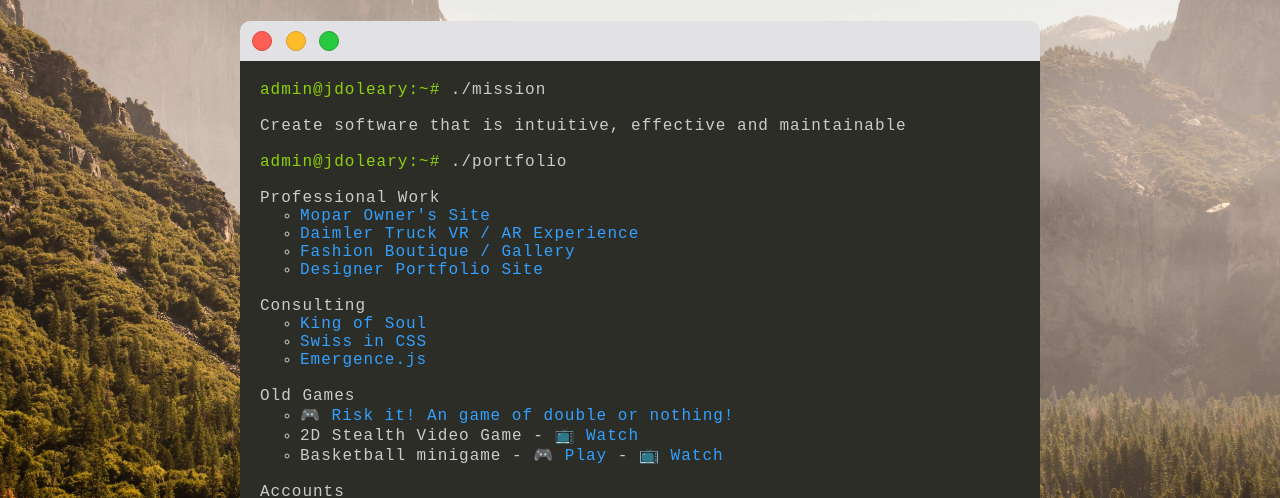
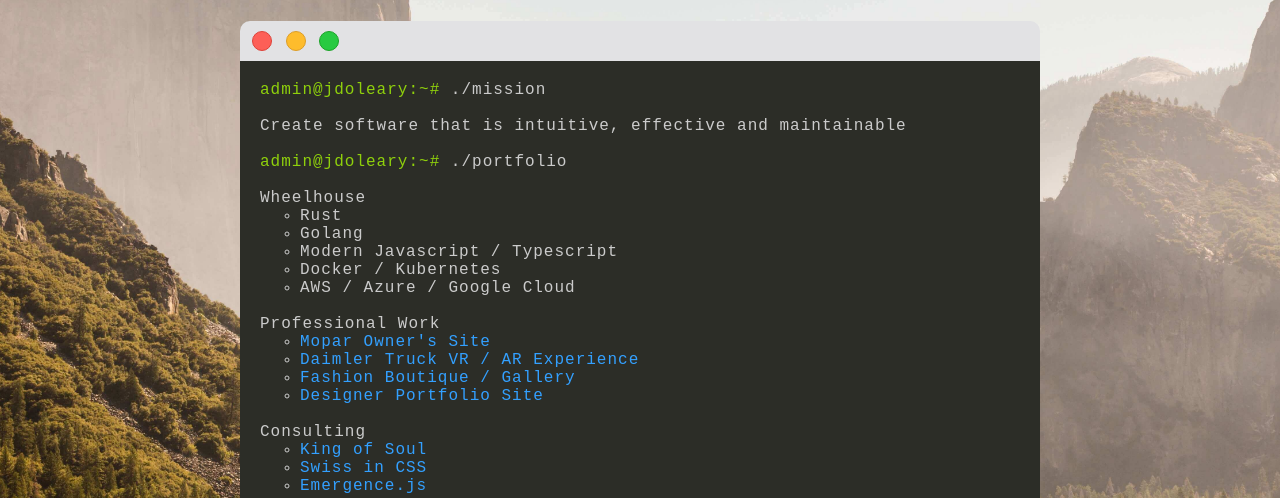
Before and after one commit to jdoleary/jdoleary.me, a website: page app/index.html in a window 1280 px wide. Shown: the part 287-785 px from the top of the page. Drawn offline with Linux system fonts and the light colour scheme; a web font is replaced by a local one.

Commit message:
copy: Add wheelhouse

```diff
--- a/app/index.html
+++ b/app/index.html
@@ -61,7 +61,18 @@
       </li>
       <br/>
       <li>
+        <span class="text--white">Wheelhouse</span>
+      </li>
+      <ul>
+        <li>Rust</li>
+        <li>Golang</li>
+        <li>Modern Javascript / Typescript</li>
+        <li>Docker / Kubernetes</li>
+        <li>AWS / Azure / Google Cloud</li>
+      </ul>
+      <br/>
 
+      <li>
         <span class="text--white">Professional Work</span>
       </li>
       <ul>
```
